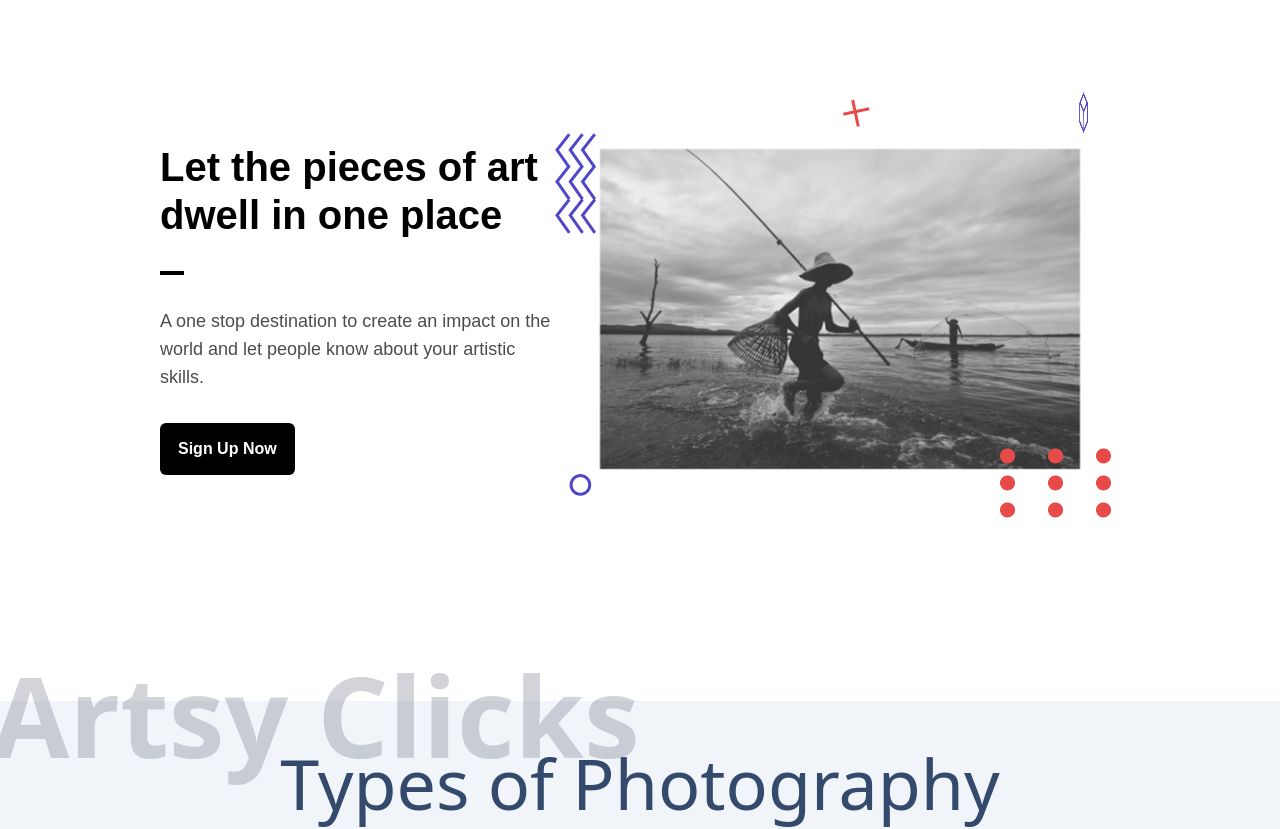
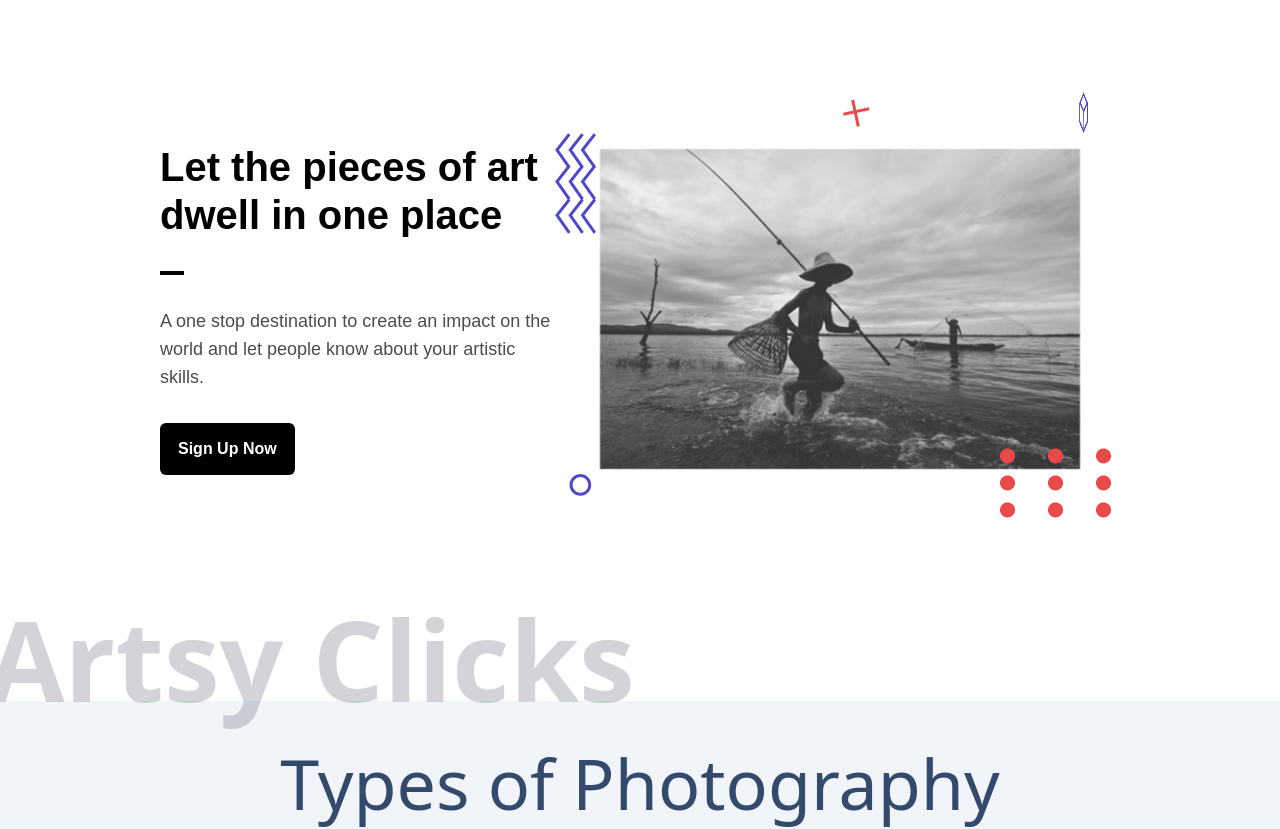
Before and after one commit to swetagit186/COPS-Hackalog-Project, a website built with Vite: page index.html in a window 1280 px wide. Shown: the part 129-958 px from the top of the page. Built offline with nearby package versions, Linux system fonts and the light colour scheme; files whose address does not match are found by name.

Commit message:
Update index.html

```diff
--- a/index.html
+++ b/index.html
@@ -119,7 +119,7 @@
 
   <!-- logo -->
   </section>
-  <h1 class="absolute text-[7rem]  -bottom-[8rem] -left-2  text-gray-500 font-bold  opacity-30">Artsy Clicks</h1>
+  <h1 class="absolute text-[7rem] select-none -bottom-[9%] -left-[1%]  text-gray-500 font-bold  transition-all font-bold opacity-30">Artsy Clicks</h1>
 
   <section class="bg-slate-100">
     <section class="text-grayBlue text-[70px] items-center text-center pt-[30px]  " id="types">Types of Photography</section>
```
